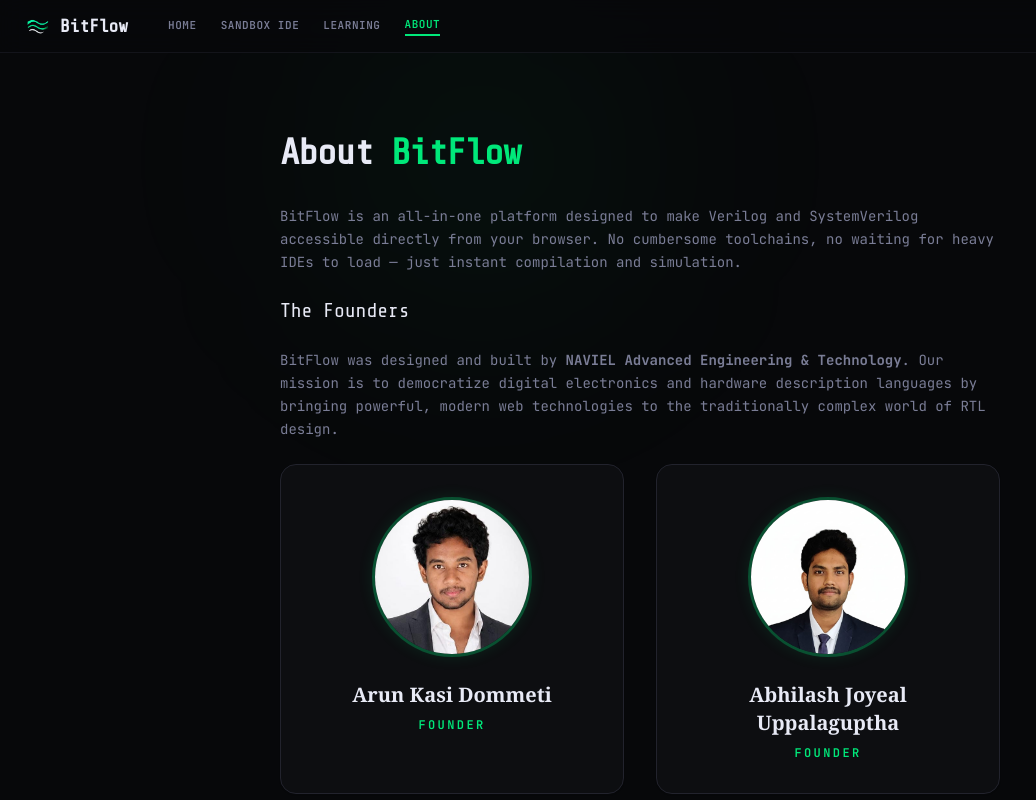
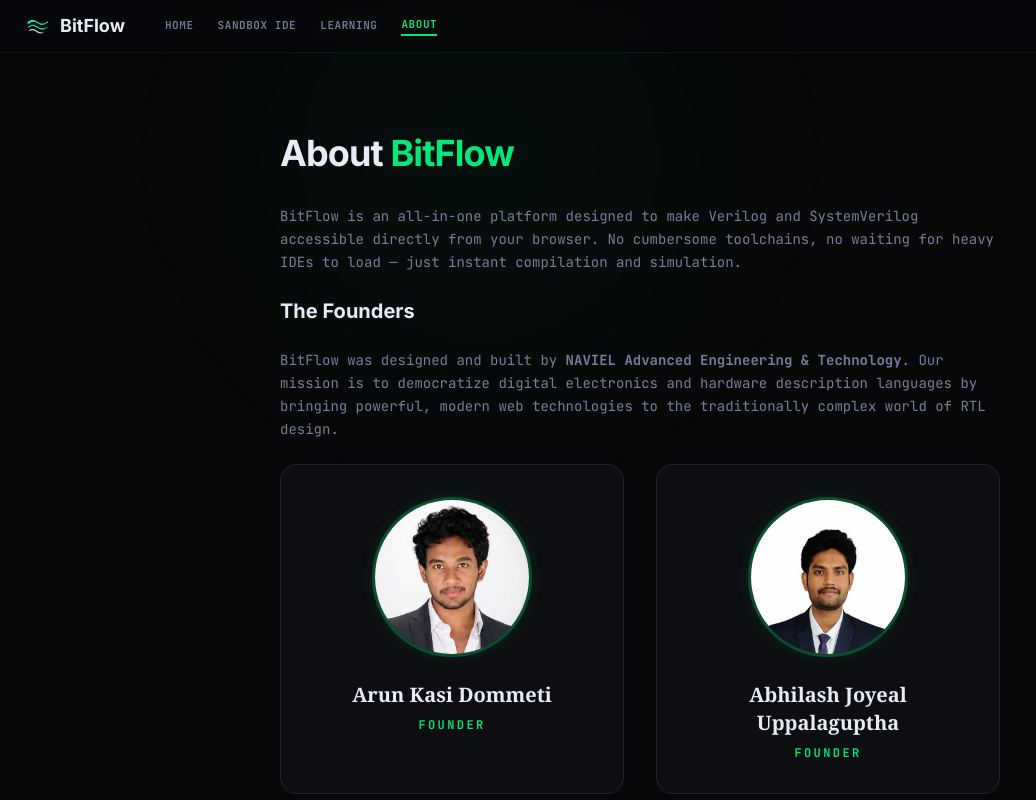
Before and after one commit to abhilashjoyealuppalaguptha-netizen/BitFlow_2.0, a Next.js app in the folder bitflow_frontend/: page /about in a window 1280 px wide. Shown: the whole page, without its empty margins (0-1036 px from the left). Built offline with nearby package versions, Linux system fonts and the light colour scheme; no server answers.

Commit message:
develop like you deploy

```diff
--- a/bitflow_frontend/app/dashboard/page.tsx
+++ b/bitflow_frontend/app/dashboard/page.tsx
@@ -296,8 +296,8 @@
       setTimeout(() => {
         setThoughtIdx((i) => (i + 1) % BITZY_THOUGHTS.length);
         setThoughtVisible(true);
-      }, 700);
-    }, 8000);
+      }, 400);
+    }, 4800);
     return () => clearInterval(id);
   }, []);
 
@@ -622,7 +622,7 @@
   const weeks = stats ? buildCompactWeeks(stats.activity) : [];
 
   return (
-    <div className="relative min-h-screen bg-void text-bright font-mono overflow-hidden flex flex-col">
+    <div className="relative min-h-screen bg-void text-bright overflow-hidden flex flex-col">
       <LatticeBackground />
 
       {/* Nav */}
--- a/bitflow_frontend/app/globals.css
+++ b/bitflow_frontend/app/globals.css
@@ -7,17 +7,18 @@
  *   3. @layer components (shared reusable patterns, if any)
  *
  * Font strategy:
- *   We load two Google Fonts via @import:
- *   • "JetBrains Mono"  → --font-mono   (code editors, terminal, UI labels)
- *   • "Share Tech Mono" → --font-display (branding, headings)
- *   Both are monospace, reinforcing the "terminal / oscilloscope" aesthetic.
+ *   • "Inter"         → --font-ui / --font-display  (all UI text, headings, body copy — the whole site)
+ *   • "JetBrains Mono" → --font-mono  (ONLY for genuinely-code contexts: terminal output,
+ *                        compiler logs, waveform labels, code snippets — anywhere column
+ *                        alignment matters). This is deliberately left untouched so switching
+ *                        the site to Inter doesn't misalign the Sandbox terminal/waveform panel.
  *
  *   Google Fonts are imported here rather than via next/font because
  *   Monaco Editor loads its own fonts and next/font's optimisation can
  *   interfere with the editor's font detection.
  */
 
-@import url("https://fonts.googleapis.com/css2?family=JetBrains+Mono:ital,wght@0,300;0,400;0,500;0,600;0,700;1,400&family=Share+Tech+Mono&display=swap");
+@import url("https://fonts.googleapis.com/css2?family=Inter:wght@400;500;600;700;800&family=JetBrains+Mono:ital,wght@0,300;0,400;0,500;0,600;0,700;1,400&display=swap");
 
 @tailwind base;
 @tailwind components;
@@ -29,8 +30,9 @@
 
 @layer base {
   :root {
-    --font-mono:    "JetBrains Mono",  "Courier New", monospace;
-    --font-display: "Share Tech Mono", "JetBrains Mono", monospace;
+    --font-ui:      "Inter", -apple-system, BlinkMacSystemFont, "Segoe UI", sans-serif;
+    --font-display: "Inter", -apple-system, BlinkMacSystemFont, "Segoe UI", sans-serif;
+    --font-mono:    "JetBrains Mono", "Courier New", monospace;
   }
 
   /* Hard reset — remove all user-agent margins/padding */
@@ -45,12 +47,24 @@
     overflow: hidden;     /* The app is a fixed-height IDE — no page scroll */
     background-color: #07080a;
     color: #e8eaf6;
-    font-family: var(--font-mono);
+    font-family: var(--font-ui);
+    font-weight: 400;
     -webkit-font-smoothing: antialiased;
     -moz-osx-font-smoothing: grayscale;
     /* Prevent text selection flash on fast clicks */
     -webkit-tap-highlight-color: transparent;
   }
+
+  /* Headings — bold, everywhere, site-wide */
+  h1, h2, h3, h4, h5, h6 {
+    font-weight: 700;
+  }
+
+  /* Safety net for headline-styled elements that aren't semantic <h1-6> tags */
+  .font-serif, .font-display {
+    font-weight: 700;
+  }
+
 
   /* Scrollable pages (Learn, etc.) override the IDE overflow lock */
   html.page-scrollable,
@@ -99,6 +113,18 @@
 }
 
 /* ─────────────────────────────────────────────────────────────────────────── */
+/* Respect reduced-motion preference — kill decorative animation, keep instant */
+/* ─────────────────────────────────────────────────────────────────────────── */
+@media (prefers-reduced-motion: reduce) {
+  *, *::before, *::after {
+    animation-duration: 0.001ms !important;
+    animation-iteration-count: 1 !important;
+    transition-duration: 0.001ms !important;
+    scroll-behavior: auto !important;
+  }
+}
+
+/* ─────────────────────────────────────────────────────────────────────────── */
 /* Utility: scanline overlay (optional ambience — applied to the page root)  */
 /* ─────────────────────────────────────────────────────────────────────────── */
 @layer utilities {
--- a/bitflow_frontend/app/login/page.tsx
+++ b/bitflow_frontend/app/login/page.tsx
@@ -129,7 +129,7 @@
   useEffect(() => {
     const canvas = canvasRef.current;
     if (!canvas) return;
-    const ctx = canvas.getContext("2d") as CanvasRenderingContext2D;
+    const ctx = canvas.getContext("2d");
     if (!ctx) return;
 
     let raf = 0;
@@ -524,7 +524,7 @@
     : "Hey Hello!! I'm Bitzy 👋";
 
   return (
-    <div className="relative min-h-screen bg-void overflow-hidden flex flex-col items-center justify-center px-6 py-12 font-mono text-bright">
+    <div className="relative min-h-screen bg-void overflow-hidden flex flex-col items-center justify-center px-6 py-12 text-bright">
       <style>{`
         .bf-input:-webkit-autofill,
         .bf-input:-webkit-autofill:hover,
--- a/bitflow_frontend/app/page.tsx
+++ b/bitflow_frontend/app/page.tsx
@@ -249,10 +249,9 @@
     }
   }, [loading, user, router]);
 
-  // Show spinner while auth is loading OR while redirecting a logged-in user
   if (loading || user) {
     return (
-      <div className="min-h-screen bg-void text-bright font-mono flex items-center justify-center">
+      <div className="min-h-screen bg-void text-bright flex items-center justify-center">
         <span className="text-ghost text-sm">
           <span className="text-phosphor">►</span> booting bitflow
           <span className="animate-blink">_</span>
@@ -262,7 +261,7 @@
   }
 
   return (
-    <main className="min-h-screen bg-void text-bright font-mono overflow-x-hidden selection:bg-phosphor/30">
+    <main className="min-h-screen bg-void text-bright overflow-x-hidden selection:bg-phosphor/30">
       {/* Navigation — 3-column grid, links always centered between logo and Sign In */}
       <nav className="relative z-10 grid grid-cols-[1fr_auto_1fr] items-center px-6 py-4 border-b border-rim/50 bg-void/80 backdrop-blur-md">
         <Link href="/" className="justify-self-start font-display font-bold text-lg">
@@ -278,6 +277,15 @@
         </div>
 
         <div className="flex items-center gap-5 justify-self-end">
+          {user ? (
+            <Link href="/profile" className="flex items-center gap-2 cursor-pointer group">
+              <div className="w-7 h-7 rounded-full bg-phosphor text-void flex items-center justify-center font-bold text-xs">
+                {user.username.charAt(0).toUpperCase()}
+              </div>
+              <span className="text-xs text-pale group-hover:text-bright transition-colors">{user.username}</span>
+            </Link>
+          ) : (
+            <>
               <Link href="/login" className="text-[13px] text-ghost hover:text-bright transition-colors">
                 Sign In
               </Link>
@@ -287,6 +295,8 @@
               >
                 Let&apos;s Go →
               </Link>
+            </>
+          )}
         </div>
       </nav>
 
--- a/bitflow_frontend/app/profile/page.tsx
+++ b/bitflow_frontend/app/profile/page.tsx
@@ -86,7 +86,7 @@
 
   if (loadingStats || !data || !data.user) {
     return (
-      <div className="min-h-screen bg-void text-bright font-mono flex items-center justify-center">
+      <div className="min-h-screen bg-void text-bright flex items-center justify-center">
         <span className="text-ghost text-sm">
           <span className="text-phosphor">►</span> loading profile
           <span className="animate-blink">_</span>
@@ -111,7 +111,7 @@
   });
 
   return (
-    <div className="min-h-screen bg-void text-bright font-mono">
+    <div className="min-h-screen bg-void text-bright">
       {/* Nav */}
       <header className="sticky top-0 z-10 h-14 flex items-center justify-between px-6 border-b border-rim/50 bg-void/80 backdrop-blur-md">
         <Link href="/" className="font-display font-bold text-lg hover:text-phosphor transition-colors">
```
Lines whose indentation alone changed are shown as unchanged.
